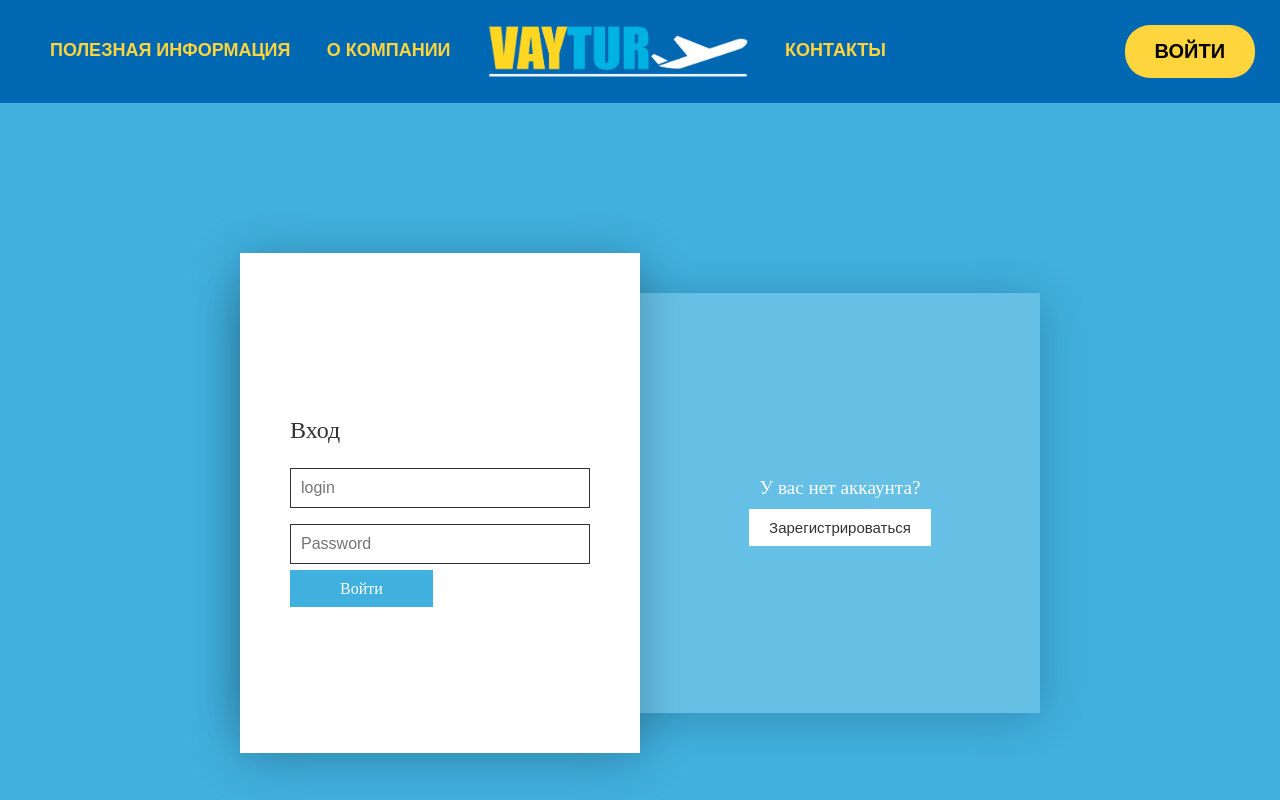
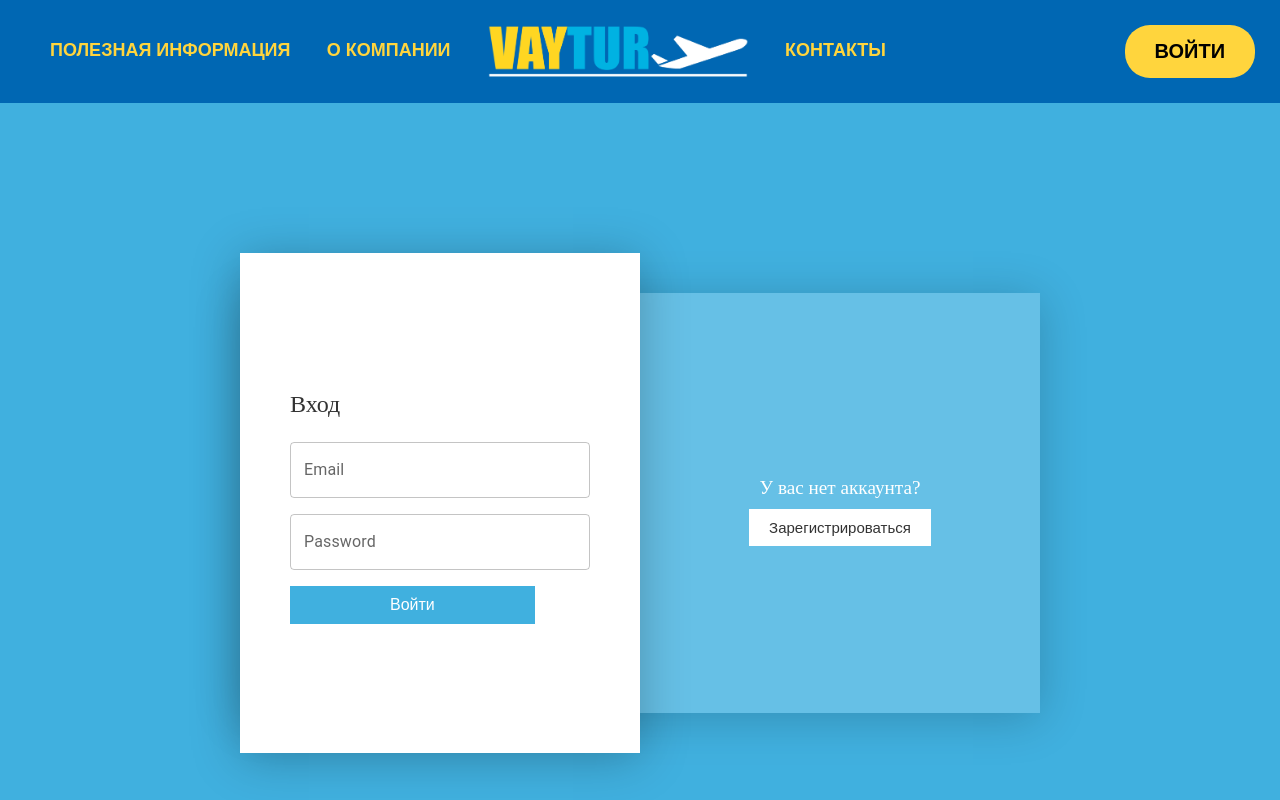
Before and after one commit to Mataew/frontTur, a React (Create React App) app: page /authorization in a window 1280 px wide. Shown: the top 800 px of the page. Built offline with nearby package versions, Linux system fonts and the light colour scheme; no server answers.

Commit message:
fix auth

```diff
--- a/src/Components/Pages/Authorization/Authorization.js
+++ b/src/Components/Pages/Authorization/Authorization.js
@@ -11,8 +11,6 @@ const Authorization = () => {
   const [Switch, setSwitch] = useState("form-box");
   const [bodyClass, setBodyClass] = useState("body");
 
-
-
   const Active = () => {
     setSwitch("form-box active");
     setBodyClass("body active");
@@ -23,23 +21,71 @@ const Authorization = () => {
     setBodyClass("body");
   };
 
-  const dispatch = useDispatch()
+  const dispatch = useDispatch();
 
-  const check = useSelector(state => state.authorizatonReducer.check)
-  const signingUp = useSelector(state => state.authorizatonReducer.signingUp)
-  const err = useSelector(state => state.authorizatonReducer.error)
-  console.log(err);
-  const signingIn = useSelector(state => state.authorizatonReducer.signingIn)
-  const [login, setLogin] = useState('')
-  const [password, setPassword] = useState('')
-  const [firstName, setFirstname] = useState('')
-  const [lastName, setLastname] = useState('')
-  const [authLogin, setAuthLogin] = useState('')
-  const [authPassword, setAuthPassword] = useState('')
+  const check = useSelector((state) => state.authorizatonReducer.check);
+  const signingUp = useSelector((state) => state.authorizatonReducer.signingUp);
+  const err = useSelector((state) => state.authorizatonReducer.error);
+  const signingIn = useSelector((state) => state.authorizatonReducer.signingIn);
+  const [login, setLogin] = useState("");
+  const [password, setPassword] = useState("");
+  const [firstName, setFirstname] = useState("");
+  const [lastName, setLastname] = useState("");
+  const [authLogin, setAuthLogin] = useState("");
+  const [authPassword, setAuthPassword] = useState("");
   const [NotEmail, setNotEmail] = useState("");
+  const [NotAuthEmail, setNotAuthEmail] = useState("");
+  const [blurLogin, setBlurLogin] = useState(true);
+  const [blurPassword, setBlurPassword] = useState(true);
+  const [authBlurLogin, setAuthBlurLogin] = useState(true);
+  const [authBlurPassword, setAuthBlurPassword] = useState(true);
+  const [authBlurFirstName, setAuthBlurFirstName] = useState(true);
+  const [authBlurLastName, setAuthBlurLastName] = useState(true);
+  const [e, setE] = useState(signingIn);
+
+  const handleBlurPassword = () => {
+    password === "" ? setBlurPassword(false) : setBlurPassword(true);
+  };
+
+  const handleBlurLastName = () => {
+    lastName === "" ? setAuthBlurLastName(false) : setAuthBlurLastName(true);
+  };
+
+  const handleBlurFirstName = () => {
+    firstName === "" ? setAuthBlurFirstName(false) : setAuthBlurFirstName(true);
+  };
+
+  const handleBlurLogin = () => {
+    login === "" ? setBlurLogin(false) : setBlurLogin(true);
+  };
+
+  const handleBlurAutLogin = () => {
+    authLogin === "" ? setAuthBlurLogin(false) : setAuthBlurLogin(true);
+  };
+
+  const handleBlurAutPassword = () => {
+    authPassword === ""
+      ? setAuthBlurPassword(false)
+      : setAuthBlurPassword(true);
+  };
 
   const handleAuthLogin = (e) => {
-    setAuthLogin(e.target.value)
+    setAuthLogin(e.target.value);
+    const valid =
+      /^(([^<>()[\]\.,;:\s@\"]+(\.[^<>()[\]\.,;:\s@\"]+)*)|(\".+\"))@(([^<>()[\]\.,;:\s@\"]+\.)+[^<>()[\]\.,;:\s@\"]{2,})$/i;
+    if (!valid.test(String(e.target.value).toLowerCase())) {
+      setNotAuthEmail("Некоректный емаил");
+    } else {
+      setNotAuthEmail("");
+    }
+  };
+
+  const handleAuthPassword = (e) => {
+    setAuthPassword(e.target.value);
+  };
+
+  const handleChangeLogin = (e) => {
+    setLogin(e.target.value);
     const valid =
       /^(([^<>()[\]\.,;:\s@\"]+(\.[^<>()[\]\.,;:\s@\"]+)*)|(\".+\"))@(([^<>()[\]\.,;:\s@\"]+\.)+[^<>()[\]\.,;:\s@\"]{2,})$/i;
     if (!valid.test(String(e.target.value).toLowerCase())) {
@@ -47,52 +93,36 @@ const Authorization = () => {
     } else {
       setNotEmail("");
     }
-  }
-
-  const handleAuthPassword = (e) => {
-    setAuthPassword(e.target.value)
-  }
-
-
-  const handleChangeLogin = (e) => {
-    setLogin(e.target.value)
-    const valid =
-      /^(([^<>()[\]\.,;:\s@\"]+(\.[^<>()[\]\.,;:\s@\"]+)*)|(\".+\"))@(([^<>()[\]\.,;:\s@\"]+\.)+[^<>()[\]\.,;:\s@\"]{2,})$/i;
-    if (!valid.test(String(e.target.value).toLowerCase())) {
-      setNotEmail("Некоректный емаил");
-    } else {
-      setNotEmail("");
-    }
-  }
+  };
 
   const handleChangePassword = (e) => {
-    setPassword(e.target.value)
-  }
+    setPassword(e.target.value);
+  };
 
   const handleChengeFirstname = (e) => {
-    setFirstname(e.target.value)
-  }
+    setFirstname(e.target.value);
+  };
   const handleChengeLastname = (e) => {
-    setLastname(e.target.value)
-  }
-
+    setLastname(e.target.value);
+  };
 
   const handleSubmitAuth = () => {
-    dispatch(authUser(authLogin, authPassword))
-  }
+    dispatch(authUser(authLogin, authPassword));
+  };
 
-const handleSubmit = () => {
-   dispatch(createUser(login, password, firstName, lastName))
-   setLogin('')
-   setPassword('')
-   setFirstname('')
-   setLastname('')
-   if (check){
-    setSwitch("form-box");
-    setBodyClass("body");
-   }
-}
+  const handleSubmit = () => {
+    dispatch(createUser(login, password, firstName, lastName));
+    setLogin("");
+    setPassword("");
+    setFirstname("");
+    setLastname("");
+    if (check) {
+      setSwitch("form-box");
+      setBodyClass("body");
+    }
+  };
 
+  console.log()
 
   return (
     <div className={bodyClass}>
@@ -115,75 +145,110 @@ const handleSubmit = () => {
           <form action="#" className="form form_signin">
             <h3 className="form__title">Вход</h3>
             <p>
-            {!NotEmail ? <h3 className="error">{err}</h3> : <h3 className="error">{NotEmail}</h3>}
-              <input
+              {!NotAuthEmail ? (
+                <h3 className="error">{err}</h3>
+              ) : (
+                <h3 className="error">{NotAuthEmail}</h3>
+              )}
+              <TextField
                 className="form__input"
+                onBlur={handleBlurAutLogin}
+                label={!authBlurLogin ? "Поле пустое!" : "Email"}
                 placeholder="login"
                 value={authLogin}
                 onChange={handleAuthLogin}
                 type="text"
-              ></input>
+              ></TextField>
             </p>
             <p>
-              <input
+              <TextField
                 className="form__input"
                 placeholder="Password"
+                onBlur={handleBlurAutPassword}
+                label={!authBlurPassword ? "Поле пустое!" : "Password"}
                 value={authPassword}
                 onChange={handleAuthPassword}
                 type="password"
-              ></input>
+              ></TextField>
             </p>
             <p>
-              <Link to='/'
-              disabled={false}
-              onClick={handleSubmitAuth}
-              className="form__btn"> Войти</Link>
+                <button
+                  className="form__btn"
+                  disabled={
+                    !authLogin || !authPassword || signingIn || NotAuthEmail
+                  }
+                >
+                  <Link to="/" onClick={handleSubmitAuth} className="form__btn">
+                  Войти
+                  </Link>
+                </button>
             </p>
           </form>
 
           <form action="#" className="form form_signup">
             <h3 className="form__title">Регистрация</h3>
-            {!NotEmail ? <h3 className="error">{err}</h3> : <h3 className="error">{NotEmail}</h3>}
+            {!NotEmail ? (
+              <h3 className="error">{err}</h3>
+            ) : (
+              <h3 className="error">{NotEmail}</h3>
+            )}
             <p>
-              <input
+              <TextField
                 className="form__input"
                 placeholder="Email"
+                onBlur={handleBlurLogin}
+                label={!blurLogin ? "Поле пустое!" : "Email"}
                 value={login}
                 onChange={handleChangeLogin}
                 type="email"
-              ></input>
+              ></TextField>
             </p>
             <p>
-              <input
+              <TextField
                 className="form__input"
+                onBlur={handleBlurPassword}
+                label={!blurPassword ? "Поле пустое!" : "Password"}
                 placeholder="Password"
                 value={password}
                 onChange={handleChangePassword}
                 type="password"
-              ></input>
+              ></TextField>
             </p>
             <p>
-              <input
+              <TextField
                 className="form__input"
+                onBlur={handleBlurFirstName}
+                label={!authBlurFirstName ? "Поле пустое!" : "Имя"}
                 placeholder="Firstname"
                 value={firstName}
                 onChange={handleChengeFirstname}
                 type="text"
-              ></input>
-            </p>            <p>
-              <input
+              ></TextField>
+            </p>{" "}
+            <p>
+              <TextField
+                onBlur={handleBlurLastName}
+                label={!authBlurLastName ? "Поле пустое!" : "Фамилия"}
                 className="form__input"
                 placeholder="Lastname"
                 value={lastName}
                 onChange={handleChengeLastname}
                 type="text"
-              ></input>
+              ></TextField>
             </p>
             <p>
               <button
-              disabled={signingUp}
-              onClick={handleSubmit}
-              className="form__btn form__btn_signup">
+                disabled={
+                  !login ||
+                  !password ||
+                  !lastName ||
+                  !firstName ||
+                  signingUp ||
+                  NotEmail
+                }
+                onClick={handleSubmit}
+                className="form__btn form__btn_signup"
+              >
                 Зарегистрироваться
               </button>
             </p>
--- a/src/redux/reducerAuthorization.js
+++ b/src/redux/reducerAuthorization.js
@@ -2,9 +2,9 @@ const initialState = {
   signingUp: false,
   signingIn: false,
   error: null,
-  token: localStorage.getItem('token'),
+  token: localStorage.getItem("token"),
 
-  check: false
+  check: false,
 };
 
 export default function auth(state = initialState, action) {
@@ -20,8 +20,8 @@ export default function auth(state = initialState, action) {
       return {
         ...state,
         signingUp: false,
-        user: action.payload ,
-        check: true
+        user: action.payload,
+        check: true,
       };
 
     case "application/signup/rejected":
@@ -29,7 +29,7 @@ export default function auth(state = initialState, action) {
         ...state,
         signingUp: false,
         error: action.error,
-        check:false
+        check: false,
       };
 
     case "application/signin/pending":
@@ -43,7 +43,7 @@ export default function auth(state = initialState, action) {
       return {
         ...state,
         signingIn: false,
-        token: action.payload.json.token,
+        token: action.payload,
       };
 
     case "application/signin/rejected":
@@ -76,10 +76,11 @@ export const createUser = (login, password, firstName, lastName) => {
 
     const jsonRegister = await responseRegister.json();
 
-
-
     if (jsonRegister.error) {
-      dispatch({ type: "application/signup/rejected", error: jsonRegister.error });
+      dispatch({
+        type: "application/signup/rejected",
+        error: jsonRegister.error,
+      });
     } else {
       dispatch({ type: "application/signup/fulfilled", payload: jsonRegister });
     }
@@ -89,7 +90,6 @@ export const createUser = (login, password, firstName, lastName) => {
 export const authUser = (login, password) => {
   return async (dispatch) => {
     dispatch({ type: "application/signin/pending" });
-    console.log(login);
 
     const response = await fetch("http://localhost:7000/login", {
       method: "POST",
@@ -100,11 +100,15 @@ export const authUser = (login, password) => {
     });
 
     const json = await response.json();
+    console.log(json)
 
-    if (json.error) {
-      dispatch({ type: "application/signin/rejected", error: json.error });
+    if (response.status === 401) {
+      dispatch({ type: "application/signin/rejected", error: json });
     } else {
-      dispatch({ type: "application/signin/fulfilled", payload: { json } });
+      dispatch({
+        type: "application/signin/fulfilled",
+        payload: json.token,
+      });
       localStorage.setItem("token", json.token);
     }
   };
```
